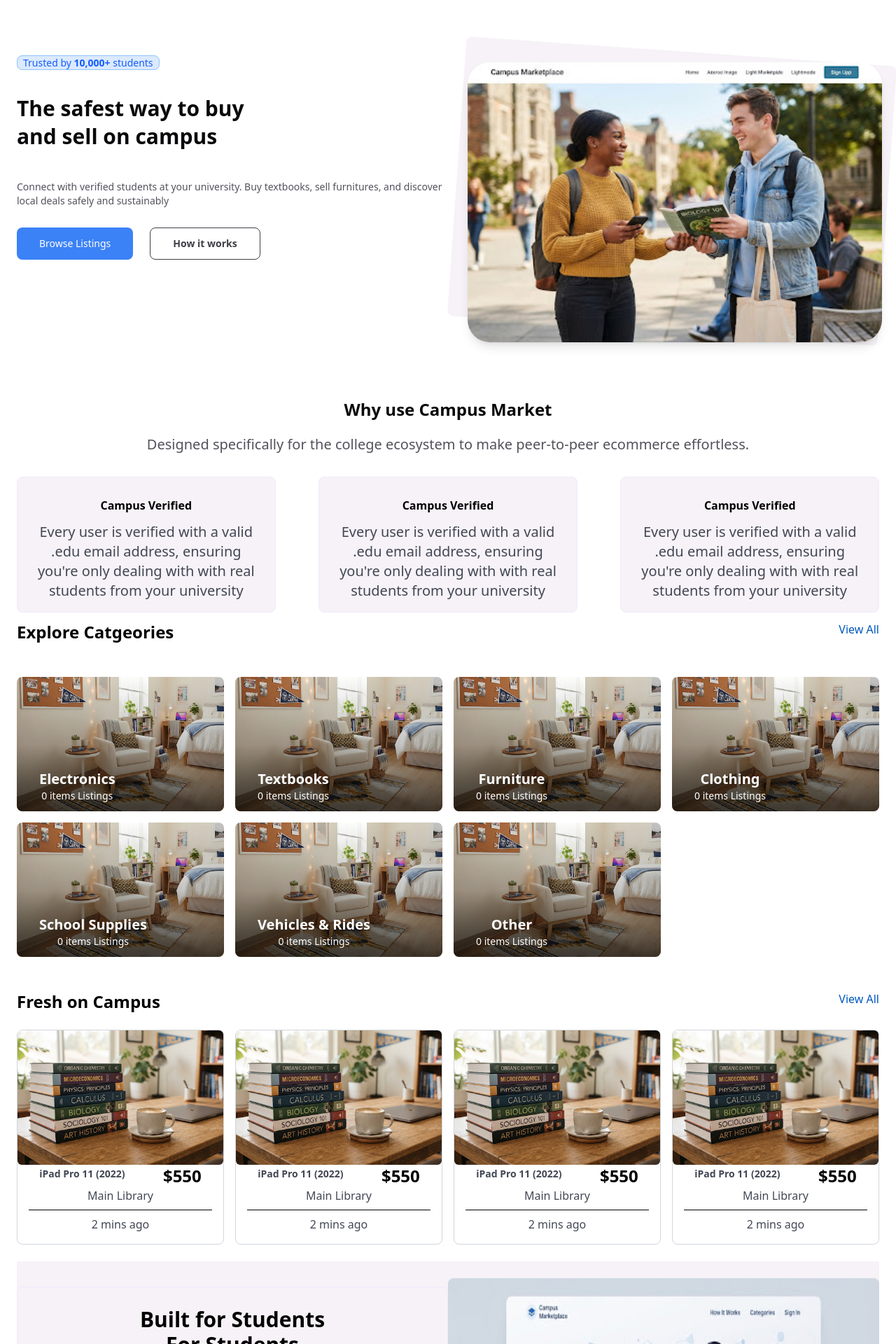
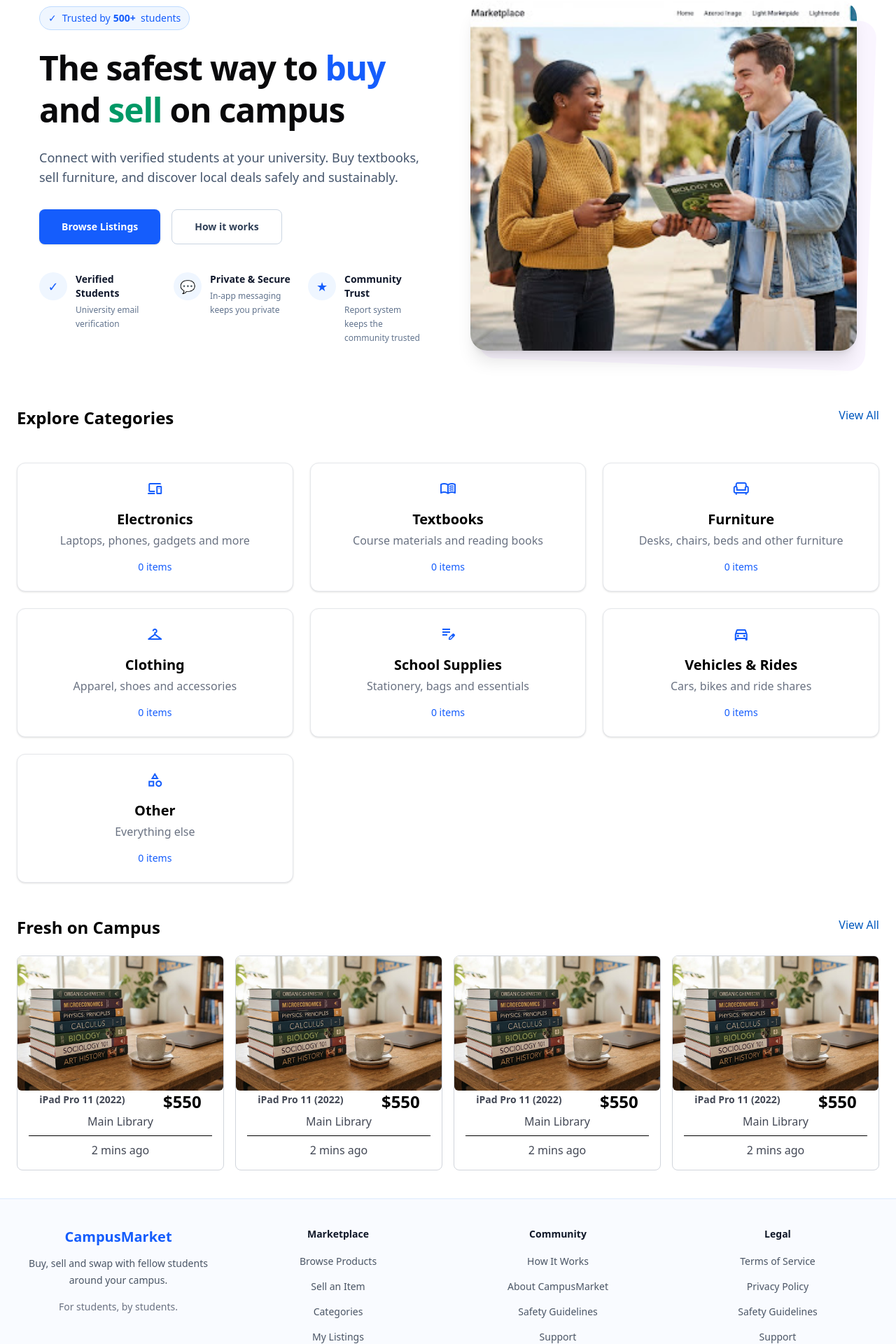
Before and after one commit to iotb-tech/Campus-Marketplace, a Next.js app: page / in a window 1280 px wide. Shown: the part 160-2080 px from the top of the page at 70% size. Built offline with nearby package versions, Linux system fonts and the light colour scheme; no server answers; the database is empty.

Commit message:
fixed: nav bar, removed notifications and chat icons, added landing header, removed about and built for student sections from landing page, added categories card to landing page, fixed hero section spacing, spelling errors and updated  footer.

```diff
--- a/src/app/components/CategoriesCard.tsx
+++ b/src/app/components/CategoriesCard.tsx
@@ -1,5 +1,5 @@
 import { createClient } from "@/app/lib/supabase/server";
-import furniture from "../assets/furniture.jpg";
+import Link from "next/link";
 
 const categoryMeta: Record<string, { label: string; icon: string; description: string }> = {
   electronics: { label: "Electronics", icon: "devices", description: "Laptops, phones, gadgets and more" },
@@ -11,9 +11,7 @@ const categoryMeta: Record<string, { label: string; icon: string; description: s
   other: { label: "Other", icon: "category", description: "Everything else" },
 };
 
-export default async function CategoriesCard (){
-
-
+export default async function CategoriesCard() {
   const supabase = await createClient();
 
   const { data } = await supabase
@@ -21,23 +19,25 @@ export default async function CategoriesCard (){
     .select("category")
     .eq("status", "available");
 
-    const category = data!;
   const counts: Record<string, number> = {};
   data?.forEach((row) => {
     counts[row.category] = (counts[row.category] || 0) + 1;
   });
 
-
-    return Object.entries(categoryMeta).map(([key, meta]) =>(
-            <div className="relative h-48 rounded-lg rounded-blue-200" key={key}>
-            <img src={furniture.src} className="rounded-lg  h-full" alt="Book Image" />
-            <div className="absolute inset-0 rounded-lg bg-gradient-to-t from-black/70 via-black/20 to-transparent"></div>
-            <div className=" flex flex-col absolute left-8 bottom-3">
-            <strong className="font-bold text-xl text-white"> {meta.label}</strong>
-            <span className="font-thin text-white text-sm">{counts[key] || 0} item{counts[key] !== 1 ? "s" : ""}    Listings</span>
-            </div>
-        </div>
-    ))
-
-
+  return Object.entries(categoryMeta).map(([key, meta]) => (
+    <Link
+      key={key}
+      href={`/listings?category=${key}`}
+      className="bg-white border border-gray-200 rounded-xl p-6 shadow-sm hover:shadow-md transition-shadow"
+    >
+      <span className="material-symbols-outlined text-blue-600 text-3xl">
+        {meta.icon}
+      </span>
+      <h2 className="text-xl font-semibold mt-3">{meta.label}</h2>
+      <p className="text-gray-500 mt-1">{meta.description}</p>
+      <p className="text-sm text-blue-600 font-medium mt-4">
+        {counts[key] || 0} item{counts[key] !== 1 ? "s" : ""}
+      </p>
+    </Link>
+  ));
 }
--- a/src/app/components/Footer.tsx
+++ b/src/app/components/Footer.tsx
@@ -1,50 +1,201 @@
-import React from 'react';
-import Link from 'next/link';
+"use client";
+
+import React, { useEffect, useState } from "react";
+import Link from "next/link";
+import { ArrowUp, ArrowRight } from "lucide-react";
 
 const Footer: React.FC = () => {
+  const [showBackToTop, setShowBackToTop] = useState(false);
+
   const footerLinks = [
-    { text: 'Terms of Service', href: '/terms' },
-    { text: 'Privacy Policy', href: '/privacy' },
-    { text: 'Safety Guidelines', href: '/safety' },
-    { text: 'Support', href: '/support' },
+    { text: "Terms of Service", href: "/terms" },
+    { text: "Privacy Policy", href: "/privacy" },
+    { text: "Safety Guidelines", href: "/safety" },
+    { text: "Support", href: "/support" },
   ];
 
+  useEffect(() => {
+    const handleScroll = () => {
+      setShowBackToTop(window.scrollY > 400);
+    };
+
+    window.addEventListener("scroll", handleScroll);
+
+    return () => {
+      window.removeEventListener("scroll", handleScroll);
+    };
+  }, []);
+
+  const scrollToTop = () => {
+    window.scrollTo({
+      top: 0,
+      behavior: "smooth",
+    });
+  };
+
   return (
-    <footer className="w-full border-t border-gray-200 bg-white">
-      <div className="max-w-7xl mx-auto px-4 sm:px-6 lg:px-8 py-6 sm:py-8">
-        <div className="flex flex-col sm:flex-row sm:items-center sm:justify-between gap-4 sm:gap-6">
+    <>
+      <footer className="w-full border-t border-blue-100 bg-blue-50/40">
+        <div className="mx-auto max-w-7xl px-4 py-10 sm:px-6 lg:px-8">
+
+          {/* Main Footer */}
+          <div className="grid gap-10 sm:grid-cols-2 lg:grid-cols-4">
+
             {/* Brand */}
-          <div>
-            <Link href="/" className="text-lg font-bold text-blue-600 hover:text-blue-700 transition-colors">
+            <div className="lg:col-span-1">
+              <Link
+                href="/"
+                className="inline-block text-xl font-bold text-blue-600 transition-colors hover:text-blue-700"
+              >
                 CampusMarket
               </Link>
-            <p className="mt-1 text-sm text-gray-500">
-              Buy, sell and swap with your fellow students.
+
+              <p className="mt-3 max-w-xs text-sm leading-6 text-gray-600">
+                Buy, sell and swap with fellow students around your campus.
+              </p>
+
+              <p className="mt-4 text-sm font-medium text-gray-500">
+                For students, by students.
               </p>
             </div>
 
-          {/* Links */}
-          <nav className="flex flex-wrap gap-x-4 sm:gap-x-6 gap-y-2">
+            {/* Marketplace */}
+            <div>
+              <h3 className="text-sm font-semibold text-gray-900">
+                Marketplace
+              </h3>
+
+              <ul className="mt-4 space-y-3">
+                <li>
+                  <Link
+                    href="/marketplace"
+                    className="text-sm text-gray-600 transition-colors hover:text-blue-600"
+                  >
+                    Browse Products
+                  </Link>
+                </li>
+
+                <li>
+                  <Link
+                    href="/sell"
+                    className="text-sm text-gray-600 transition-colors hover:text-blue-600"
+                  >
+                    Sell an Item
+                  </Link>
+                </li>
+
+                <li>
+                  <Link
+                    href="/categories"
+                    className="text-sm text-gray-600 transition-colors hover:text-blue-600"
+                  >
+                    Categories
+                  </Link>
+                </li>
+
+                <li>
+                  <Link
+                    href="/my-listings"
+                    className="text-sm text-gray-600 transition-colors hover:text-blue-600"
+                  >
+                    My Listings
+                  </Link>
+                </li>
+              </ul>
+            </div>
+
+            {/* Community */}
+            <div>
+              <h3 className="text-sm font-semibold text-gray-900">
+                Community
+              </h3>
+
+              <ul className="mt-4 space-y-3">
+                <li>
+                  <Link
+                    href="/how-it-works"
+                    className="text-sm text-gray-600 transition-colors hover:text-blue-600"
+                  >
+                    How It Works
+                  </Link>
+                </li>
+
+                <li>
+                  <Link
+                    href="/about"
+                    className="text-sm text-gray-600 transition-colors hover:text-blue-600"
+                  >
+                    About CampusMarket
+                  </Link>
+                </li>
+
+                <li>
+                  <Link
+                    href="/safety"
+                    className="text-sm text-gray-600 transition-colors hover:text-blue-600"
+                  >
+                    Safety Guidelines
+                  </Link>
+                </li>
+
+                <li>
+                  <Link
+                    href="/support"
+                    className="text-sm text-gray-600 transition-colors hover:text-blue-600"
+                  >
+                    Support
+                  </Link>
+                </li>
+              </ul>
+            </div>
+
+            {/* Legal */}
+            <div>
+              <h3 className="text-sm font-semibold text-gray-900">
+                Legal
+              </h3>
+
+              <ul className="mt-4 space-y-3">
                 {footerLinks.map((link) => (
+                  <li key={link.text}>
                     <Link
-                key={link.text}
                       href={link.href}
-                className="text-xs sm:text-sm text-gray-500 hover:text-blue-600 transition-colors"
+                      className="text-sm text-gray-600 transition-colors hover:text-blue-600"
                     >
                       {link.text}
                     </Link>
+                  </li>
                 ))}
-          </nav>
+              </ul>
+            </div>
           </div>
 
-        {/* Bottom section */}
-        <div className="mt-4 sm:mt-6 pt-4 sm:pt-6 border-t border-gray-100">
-          <p className="text-xs text-gray-400 text-center sm:text-left">
-            &copy; 2026 CampusMarket. All rights reserved. For students, by students.
+          {/* Bottom Section */}
+          <div className="mt-10 flex flex-col gap-4 border-t border-blue-100 pt-6 sm:flex-row sm:items-center sm:justify-between">
+            <p className="text-xs text-gray-500 sm:text-sm">
+              © 2026 CampusMarket. All rights reserved.
+            </p>
+
+            <p className="text-xs text-gray-400 sm:text-sm">
+              Built for students, by students.
             </p>
           </div>
         </div>
       </footer>
+
+      {/* Back to Top */}
+      {showBackToTop && (
+        <button
+          type="button"
+          onClick={scrollToTop}
+          aria-label="Back to top"
+          className="fixed bottom-6 right-6 z-50 flex items-center gap-2 rounded-full bg-blue-600 px-4 py-3 text-sm font-medium text-white shadow-lg transition-all duration-200 hover:bg-blue-700 hover:shadow-xl active:scale-95"
+        >
+          <ArrowUp size={17} />
+          <span className="hidden sm:inline">Back to top</span>
+        </button>
+      )}
+    </>
   );
 };
 
--- a/src/app/components/Hero.tsx
+++ b/src/app/components/Hero.tsx
@@ -1,33 +1,125 @@
-import campusmarket from "../assets/campusmarket.jpg"
-export default function Hero(){
+import campusmarket from "../assets/campusmarket.jpg";
+
+export default function Hero() {
   return (
-        <section className="pt-12 sm:pt-24 pb-10 ">
-        <div className="grid grid-cols-1 sm:grid-cols-2 py-3 ">
-            <div className="w-full flex flex-col text-left gap-1">
-                <div className="py-4">
-                <span className="border-1  border-solid border-blue-300 rounded-lg bg-blue-100 px-2 text-sm text-blue-600">Trusted by <b>10,000+</b> students</span>
+    <section className="w-full bg-white px-4 py-12 sm:px-6 sm:py-20 lg:px-8">
+      <div className="mx-auto grid max-w-7xl grid-cols-1 items-center gap-12 lg:grid-cols-2 lg:gap-16">
+
+        {/* LEFT SIDE */}
+        <div className="flex w-full flex-col text-left">
+
+          {/* Trust Badge */}
+          <div className="mb-6">
+            <span className="inline-flex items-center rounded-full border border-blue-200 bg-blue-50 px-3 py-1.5 text-sm font-medium text-blue-600">
+              <span className="mr-2">✓</span>
+              Trusted by <b className="ml-1">500+</b>&nbsp; students
+            </span>
           </div>
-               <div className="flex flex-col py-4 gap-1">
-                    <strong className="text-zinc-950 text-3xl">The safest way to buy </strong>
-                    <strong className="text-zinc-950 text-3xl">and sell on campus</strong>
+
+          {/* Heading */}
+          <div>
+            <h1 className="max-w-xl text-4xl font-bold leading-tight tracking-tight text-zinc-950 sm:text-5xl">
+              The safest way to{" "}
+              <span className="text-blue-600">buy</span> and{" "}
+              <span className="text-emerald-600">sell</span> on campus
+            </h1>
           </div>
-                <p className="text-zinc-600 font-medium text-sm py-6">
-                    Connect with verified students at your university. Buy textbooks, sell furnitures, and discover local deals safely and sustainably
+
+          {/* Description */}
+          <p className="mt-6 max-w-xl text-base leading-7 text-slate-600 sm:text-lg">
+            Connect with verified students at your university. Buy textbooks,
+            sell furniture, and discover local deals safely and sustainably.
           </p>
-                <div className="flex flex-col gap-6 sm:flex-row">
 
-                    <button className="rounded-lg px-12 py-3 sm:px-8 sm:py-3 bg-[#3b82f6] hover:opacity-90 text-sm text-white font-normal">Browse Listings</button>
-                    <button className="border-1 border-outline bg-surface rounded-lg px-12 py-3 sm:px-8 sm:py-3  text-sm text-zinc-700 font-bold">How it works</button>
+          {/* Buttons */}
+          <div className="mt-8 flex flex-col gap-4 sm:flex-row">
+            <button
+              className="rounded-lg bg-blue-600 px-8 py-3.5 text-sm font-semibold text-white shadow-sm transition hover:bg-blue-700"
+            >
+              Browse Listings
+            </button>
+
+            <button
+              className="rounded-lg border border-slate-300 bg-white px-8 py-3.5 text-sm font-semibold text-slate-700 transition hover:border-blue-400 hover:text-blue-600"
+            >
+              How it works
+            </button>
+          </div>
+
+          {/* Trust Features */}
+          <div className="mt-10 grid grid-cols-1 gap-6 sm:grid-cols-3">
+
+            {/* Verified Students */}
+            <div className="flex items-start gap-3">
+              <div className="flex h-10 w-10 shrink-0 items-center justify-center rounded-full bg-blue-50 text-blue-600">
+                <span className="text-lg">✓</span>
+              </div>
+
+              <div>
+                <h3 className="text-sm font-semibold text-slate-900">
+                  Verified Students
+                </h3>
+
+                <p className="mt-1 text-xs leading-5 text-slate-500">
+                  University email verification
+                </p>
               </div>
             </div>
 
-            <div className="relative w-full p-3">
-            <div className="absolute w-full h-100 rounded-lg rotate-4 px-4 py-4 bg-[#f6f2f7]"></div>
-            <div className="w-full relative m-4">
-                <img src={campusmarket.src} className="relative z-10 w-full h-[400px] object-cover rounded-[2rem] shadow-lg " alt="Hero Image"/>
+            {/* Private & Secure */}
+            <div className="flex items-start gap-3">
+              <div className="flex h-10 w-10 shrink-0 items-center justify-center rounded-full bg-blue-50 text-blue-600">
+                <span className="text-lg">💬</span>
               </div>
+
+              <div>
+                <h3 className="text-sm font-semibold text-slate-900">
+                  Private & Secure
+                </h3>
+
+                <p className="mt-1 text-xs leading-5 text-slate-500">
+                  In-app messaging keeps you private
+                </p>
+              </div>
+            </div>
+
+            {/* Community Trust */}
+            <div className="flex items-start gap-3">
+              <div className="flex h-10 w-10 shrink-0 items-center justify-center rounded-full bg-blue-50 text-blue-600">
+                <span className="text-lg">★</span>
+              </div>
+
+              <div>
+                <h3 className="text-sm font-semibold text-slate-900">
+                  Community Trust
+                </h3>
+
+                <p className="mt-1 text-xs leading-5 text-slate-500">
+                  Report system keeps the community trusted
+                </p>
+              </div>
+            </div>
+
+          </div>
+        </div>
+
+        {/* RIGHT SIDE / IMAGE */}
+        <div className="relative w-full">
+
+          {/* Decorative background */}
+          <div className="absolute inset-0 translate-x-3 translate-y-3 rotate-2 rounded-[1.5rem] bg-purple-50 sm:translate-x-5 sm:translate-y-5" />
+
+          {/* Image container */}
+          <div className="relative overflow-hidden rounded-[1.5rem] bg-white shadow-xl">
+            <img
+              src={campusmarket.src}
+              alt="Students buying and selling items on campus"
+              className="h-[350px] w-full object-cover sm:h-[450px] lg:h-[500px]"
+            />
+          </div>
+
         </div>
       </div>
     </section>
-    )
+  );
 }
--- /dev/null
+++ b/src/app/components/LandingHeader.tsx
@@ -0,0 +1,27 @@
+import Link from 'next/link';
+import Button from './button';
+import { signIn, signOut } from '../auth/actions';
+
+export default function LandingHeader({ isLoggedIn }: { isLoggedIn: boolean }) {
+  return (
+    <header className="bg-white sticky top-0 w-full z-50 border-b border-gray-200 shadow-sm">
+      <div className="flex justify-between items-center h-12 sm:h-16 px-4 sm:px-6 max-w-7xl mx-auto">
+        <Link className="text-lg sm:text-2xl font-bold text-blue-600 shrink-0" href="/">
+          CampusMarket
+        </Link>
+
+        <div className="flex items-center gap-3">
+          {isLoggedIn ? (
+            <form action={signOut}>
+              <Button type="submit" variant="secondary" size="sm">Sign out</Button>
+            </form>
+          ) : (
+            <form action={signIn}>
+              <Button type="submit" variant="primary" size="sm">Sign in</Button>
+            </form>
+          )}
+        </div>
+      </div>
+    </header>
+  );
+}
--- a/src/app/globals.css
+++ b/src/app/globals.css
@@ -1,4 +1,9 @@
 @import "tailwindcss";
+
+body {
+  margin: 0;
+  padding: 0;
+}
 
 /* Material Symbols Icon Font setup */
 .material-symbols-outlined {
--- a/src/app/layout.tsx
+++ b/src/app/layout.tsx
@@ -2,8 +2,8 @@ import type { Metadata } from "next";
 import "./globals.css";
 
 export const metadata: Metadata = {
-  title: "Academic Exchange | Login",
-  description: "Login page for Campus Marketplace",
+  title: "Campus Marketplace",
+  description: "A platform for students to buy and sell items on campus.",
 };
 
 export default function RootLayout({
--- a/src/app/page.tsx
+++ b/src/app/page.tsx
@@ -1,15 +1,15 @@
 import { createClient } from "@/app/lib/supabase/server";
 import Link from 'next/link';
+import LandingHeader from './components/LandingHeader';
 import About from './components/About';
 import CategoriesCard from './components/CategoriesCard';
 import DescriptionCard from './components/DescriptionCard';
 import FreshProducts from './components/FreshProduct';
 import Hero from './components/Hero';
 import BuiltForStudent from './components/Student';
-
 import calculus  from './assets/calculus.jpg'
 import salesItem  from './assets/salesitem.jpg'
-import Nav from './components/Nav';
+import { cookies } from 'next/headers';
 import Footer from './components/Footer';
 
 const categoriesItems = [
@@ -47,25 +47,21 @@ const  freshProductItems = {
 }
 
 export default async function Home() {
+  const supabase = await createClient();
+  const { data: { user } } = await supabase.auth.getUser();
 
   return (
-
-    <div className="min-h-screen flex flex-col items-center justify-center py-8 text-center gap-4">
-          <Nav />
+    <div className="min-h-screen flex flex-col items-center justify-center text-center gap-4">
+      <LandingHeader isLoggedIn={!!user} />
       <main className="px-6">
         <Hero />
-      <About />
-      <div className="flex flex-col sm:flex-row  justify-between">
-        <DescriptionCard />
-        <DescriptionCard />
-        <DescriptionCard />
-      </div>
+        {/* <About />*/}
 
         <div className="flex flex-row justify-between">
-        <div className="text-2xl font-bold">Explore Catgeories</div>
+          <div className="text-2xl font-bold">Explore Categories</div>
           <Link href="/categories" className="text-primary">View All</Link>
         </div>
-      <div className="grid grid-cols-2 md:grid-cols-4  gap-4 py-12  justify-between">
+        <div className="grid gap-6 sm:grid-cols-2 lg:grid-cols-3 py-12">
           <CategoriesCard />
         </div>
 
@@ -80,7 +76,7 @@ export default async function Home() {
           <FreshProducts />
         </div>
 
-      <BuiltForStudent />
+        {/* <BuiltForStudent /> */}
       </main>
       <Footer />
     </div>
```
Also changed, not shown: src/app/components/Nav.tsx (+0 -16 lines). Lines whose indentation alone changed are shown as unchanged.
